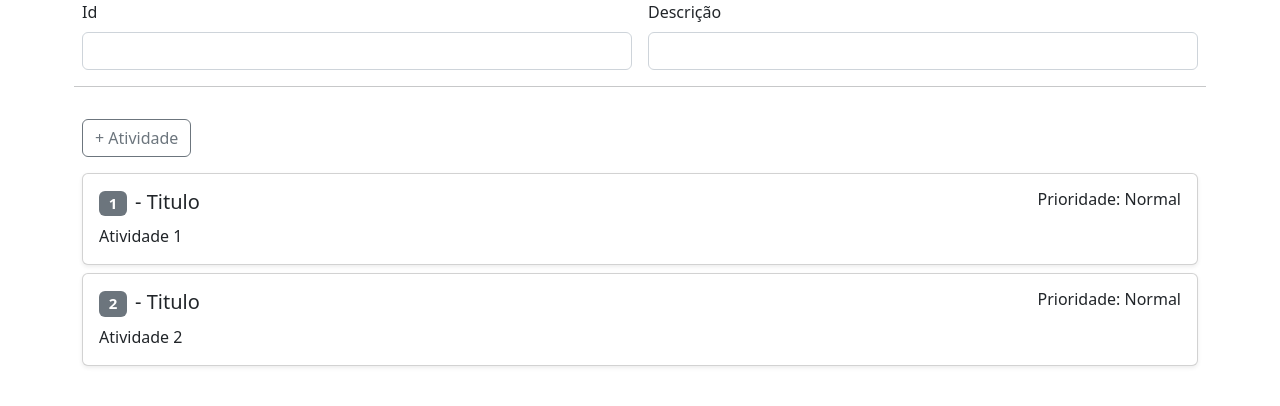
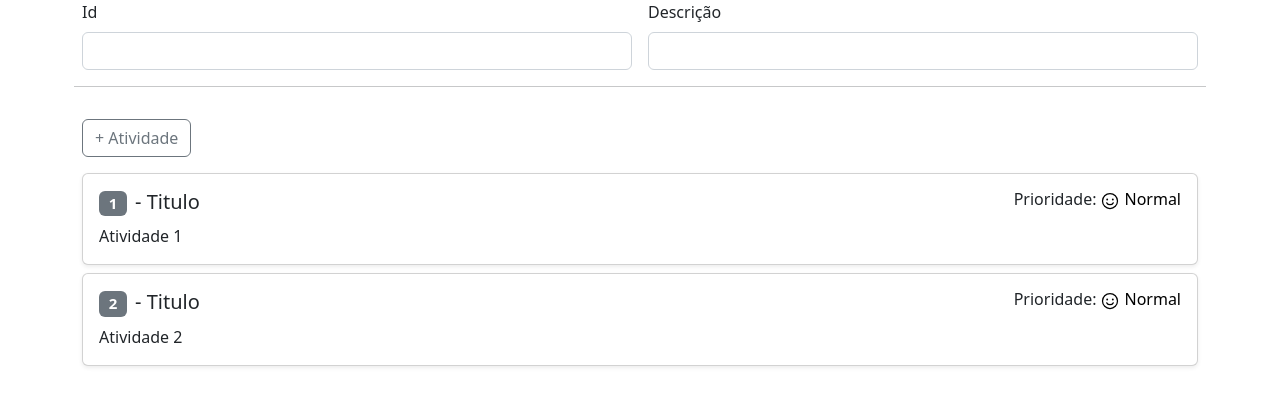
Before and after one commit to igor-cotrim/to-do-react-dotnet, a React (Create React App) app in the folder frontend/: page / in a window 1280 px wide. Shown: the top 406 px of the page. Built offline with nearby package versions, Linux system fonts and the light colour scheme.

Commit message:
feat: add phosphor-react to icons

```diff
--- a/frontend/package.json
+++ b/frontend/package.json
@@ -11,6 +11,7 @@
     "@types/react": "^18.0.26",
     "@types/react-dom": "^18.0.10",
     "bootstrap": "^5.2.3",
+    "phosphor-react": "^1.4.1",
     "react": "^18.2.0",
     "react-bootstrap": "^2.7.0",
     "react-dom": "^18.2.0",
--- a/frontend/src/App.tsx
+++ b/frontend/src/App.tsx
@@ -1,4 +1,5 @@
 import { useState } from "react";
+import { Smiley, SmileyMeh, SmileySad } from "phosphor-react";
 
 type IActivities = {
   id: number;
@@ -44,7 +45,15 @@ function App() {
                   </span>
                   - Titulo
                 </h5>
-                <h6>Prioridade: Normal</h6>
+                <h6>
+                  Prioridade:
+                  <span className="ms-1 text-black">
+                    <Smiley className="me-1" size={20} />
+                    {/* <SmileySad className="me-1" size={20} />
+                    <SmileyMeh className="me-1" size={20} /> */}
+                    Normal
+                  </span>
+                </h6>
               </div>
               <p className="card-text">{activity.description}</p>
             </div>
```
Also changed, not shown: 1 other file (tests, documents, lock files or other folders).
